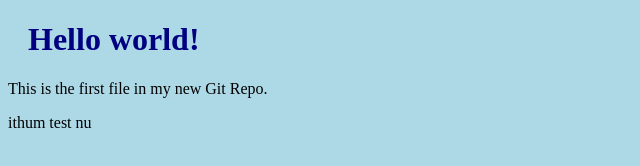
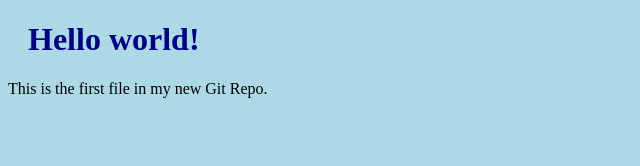
Before and after one commit to hishamgit/gittest2, a plain HTML site: page index.html in a window 1280 px wide. Shown: the full height of the page, 0-640 px from the left. Drawn offline with Linux system fonts and the light colour scheme.

Commit message:
initial commit

```diff
--- a/index.html
+++ b/index.html
@@ -8,7 +8,7 @@
 
 <h1>Hello world!</h1>
 <p>This is the first file in my new Git Repo.</p>
-<p>ithum test nu </p>
+
 
 </body>
 </html>
```
